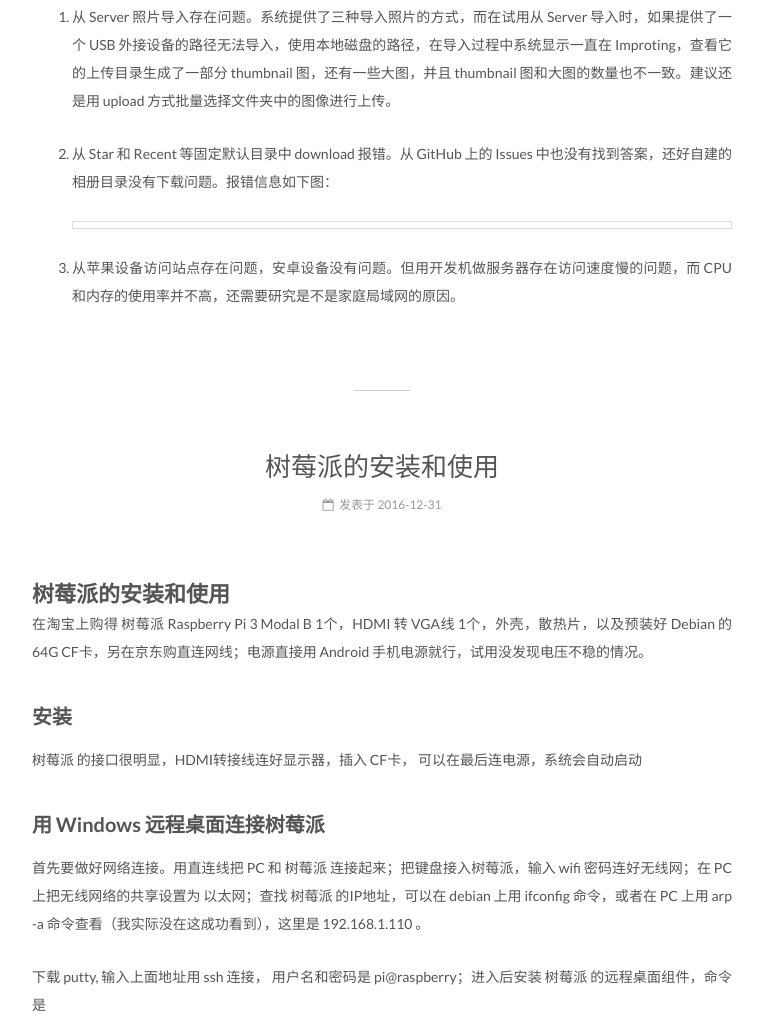
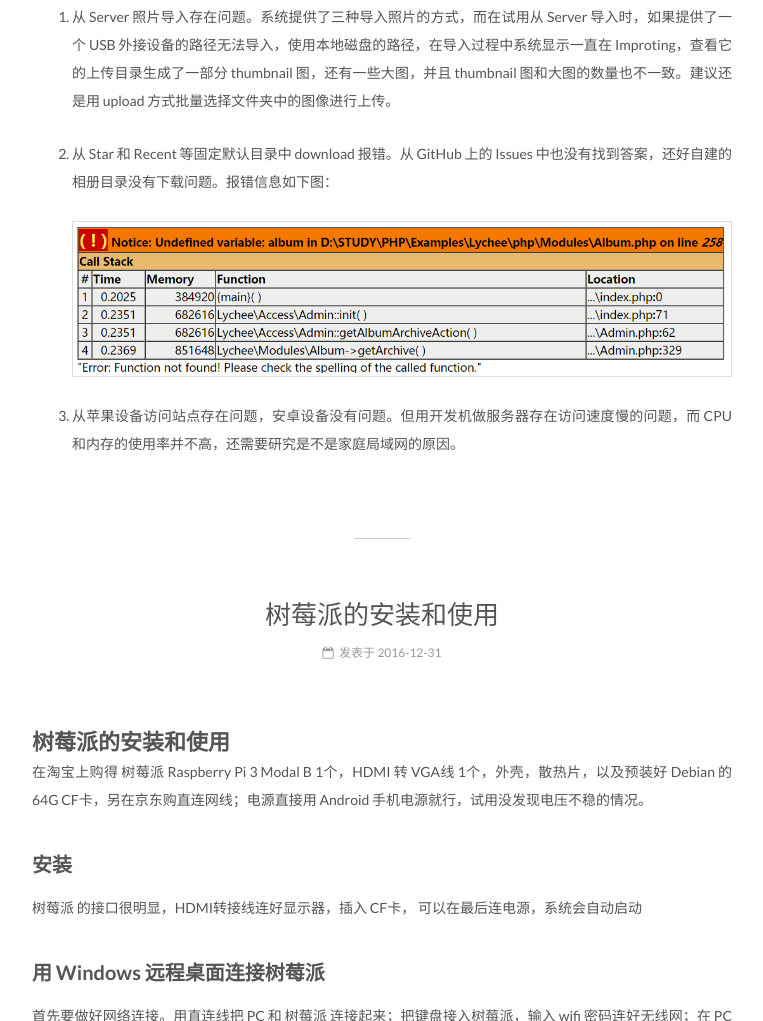
Before and after one commit to 1983cc/1983cc.github.io, a plain HTML site: page index.html in a window 1280 px wide. Shown: the part 1433-2454 px from the top of the page, without its empty margins (258-1021 px from the left). Drawn offline with Linux system fonts and the light colour scheme.

Commit message:
Site updated: 2017-02-13 09:55:23

```diff
--- a/index.html
+++ b/index.html
@@ -336,7 +336,7 @@
 <li><p>从 Server 照片导入存在问题。系统提供了三种导入照片的方式，而在试用从 Server 导入时，如果提供了一个 USB 外接设备的路径无法导入，使用本地磁盘的路径，在导入过程中系统显示一直在 Improting，查看它的上传目录生成了一部分 thumbnail 图，还有一些大图，并且 thumbnail 图和大图的数量也不一致。建议还是用 upload 方式批量选择文件夹中的图像进行上传。</p>
 </li>
 <li><p>从 Star 和 Recent 等固定默认目录中 download 报错。从 GitHub 上的 Issues 中也没有找到答案，还好自建的相册目录没有下载问题。报错信息如下图：</p>
-<p> <img src="imgs/lychee_download_error.png" alt=""></p>
+<p> <img src="img/lychee_download_error.png" alt=""></p>
 </li>
 <li><p>从苹果设备访问站点存在问题，安卓设备没有问题。但用开发机做服务器存在访问速度慢的问题，而 CPU 和内存的使用率并不高，还需要研究是不是家庭局域网的原因。</p>
 </li>
```
Also changed, not shown: 2017/02/13/搭建个人图片管理服务器lychee/index.html (+4 -4 lines), img/lychee_download_error.PNG (added).
